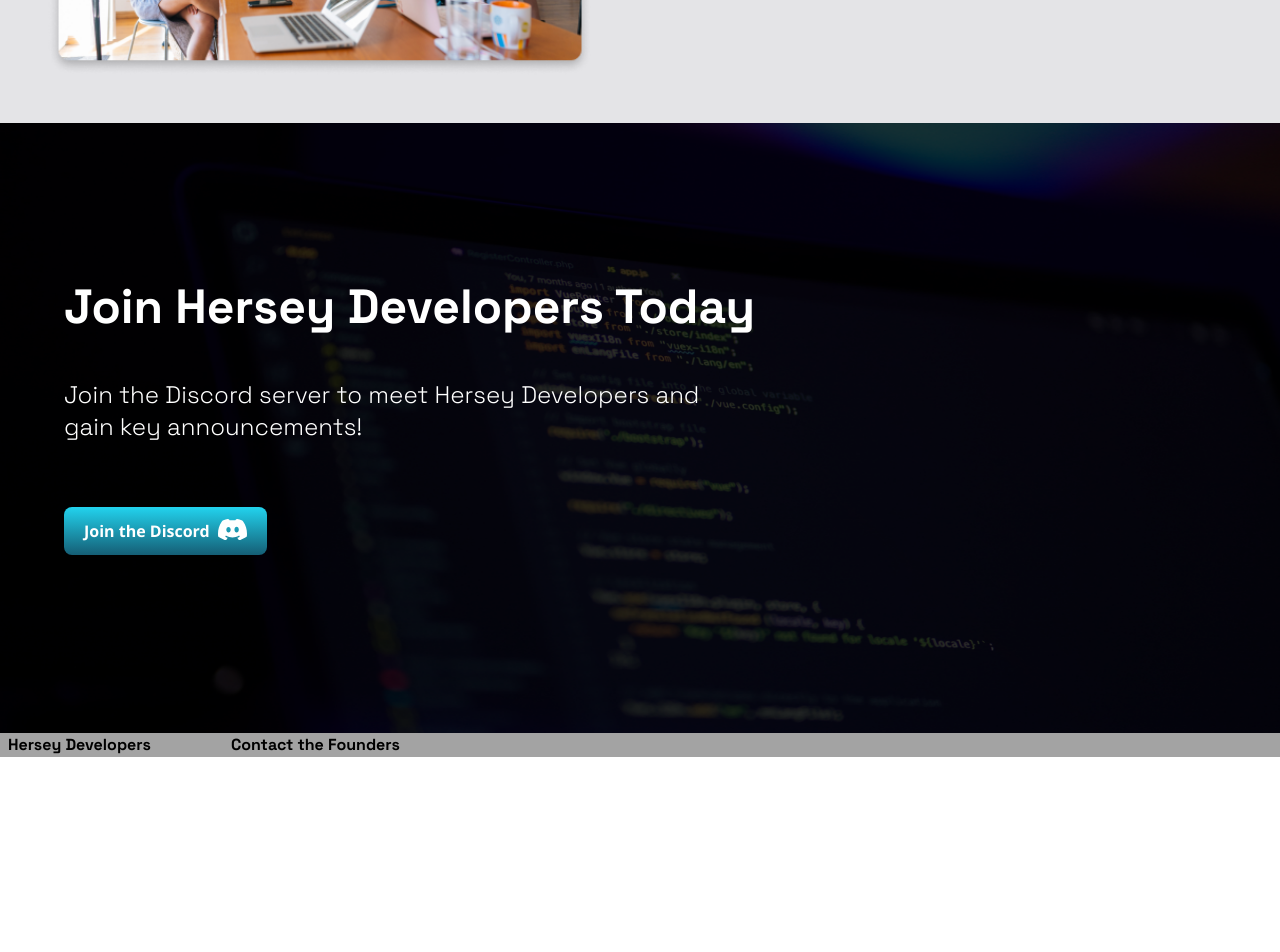
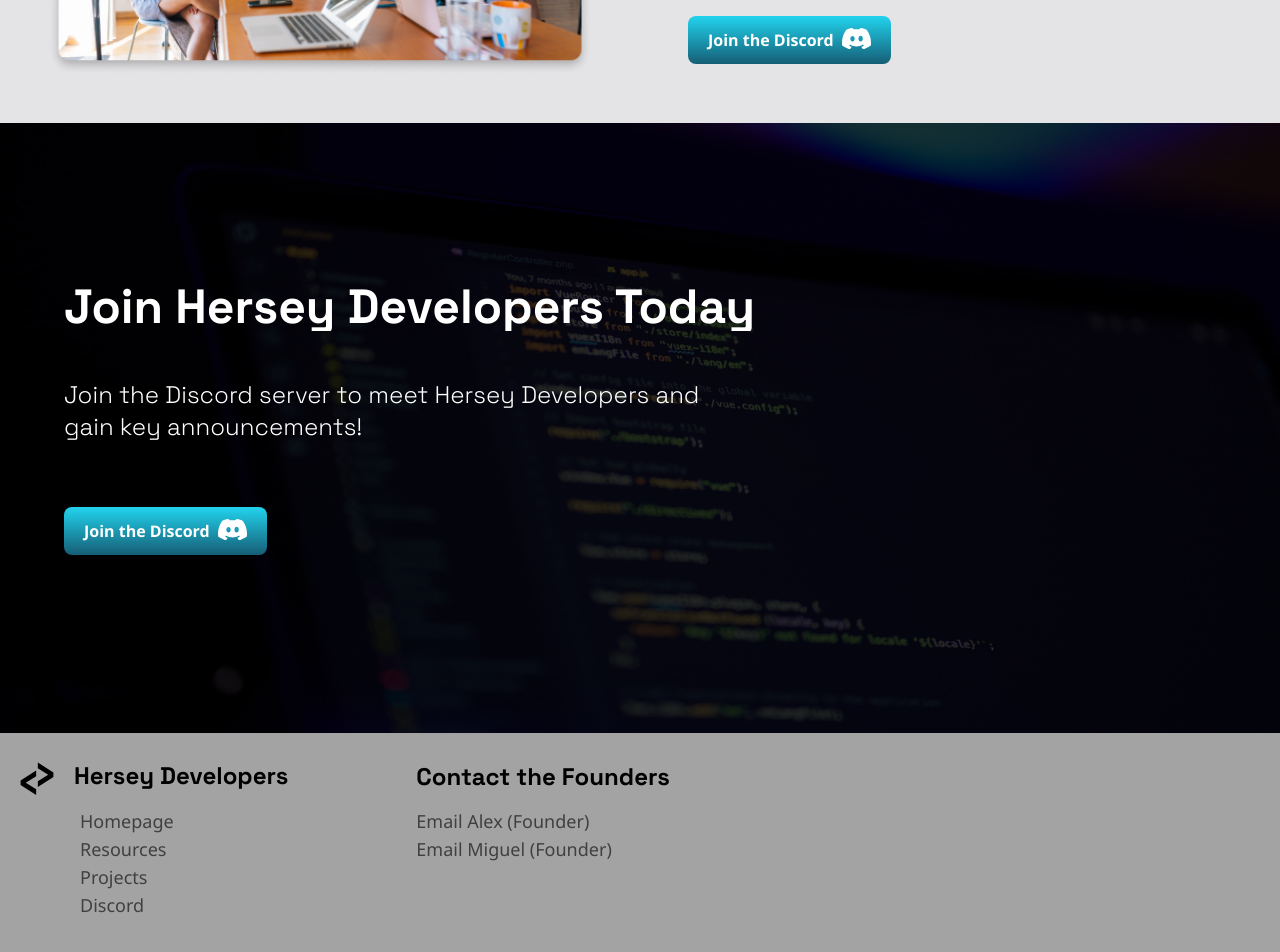
Before and after one commit to alexstrugacz/Hersey-Developers, a React (Create React App) app: page / in a window 1280 px wide. Shown: the part 2238-3190 px from the top of the page. Before the commit the page ends 2995 px from the top, so only its background shows below. Built offline with nearby package versions, Linux system fonts and the light colour scheme.

Commit message:
Full footer complete, gradient buttons complete, links complete

```diff
--- /dev/null
+++ b/src/components/global/ProjectsButton.tsx
@@ -0,0 +1,42 @@
+import React from "react"
+import { useNavigate } from "react-router-dom";
+import DiscordLogo from "../../assets/DiscordLogo";
+
+const ProjectsButton: React.FC<{
+    link: string;
+    text: string;
+    startColor: string;
+    endColor: string;
+    fullRedirect?: boolean;
+}> = (props) => {
+
+    const navigate = useNavigate();
+
+    const handleClick = () => {
+        if (props.fullRedirect) {
+            window.open(props.link, "_blank");
+        } else {
+            navigate(props.link)
+        }
+    }
+
+    return (
+        <button
+            onClick={handleClick}
+            className={
+                `bg-gradient-to-b ${props.startColor} ${props.endColor} rounded-lg p-3 px-5 w-fit hover:cursor-pointer hover:scale-105 transition-all`
+            }
+        >
+
+            <p
+                className={
+                    "flex text-md text-white font-UI font-bold"
+                }
+            >
+                {props.text}{DiscordLogo}
+            </p>
+
+        </button>
+    );
+}
+export default ProjectsButton;
--- a/src/components/landing-page/body/JoinCommunity.tsx
+++ b/src/components/landing-page/body/JoinCommunity.tsx
@@ -1,5 +1,6 @@
 import React from "react";
 import joincommunity from "../assets/images/joincommunity.png"
+import DiscordButton from "../../global/DiscordButton";
 
 const JoinCommunity: React.FC<{}> = () => {
     return (
@@ -9,6 +10,13 @@
                 <div className="w-1/2 m-12">
                     <h3 className=" mt-24 text-left font-Grotesk font-bold text-4xl">Join the <a className="text-teal-600">community</a></h3>
                     <p className="mt-8 font-UI font-light text-zinc-600 text-lg text-left">Make new friends with developers in your pod, gain direct access to leaders for help at anytime, and join AMAs with Industry Professionals throughout the internship!</p>
+                    <div className="flex mt-8">
+                        <DiscordButton
+                            link={'https://discord.gg/ZfdyycD4y4'}
+                            text={"Join the Discord"}
+                            startColor={"from-cyan-400"}
+                            endColor={"to-cyan-800"} />
+                    </div>
                 </div>
 
             </div>
--- a/src/components/landing-page/footer/Footer.tsx
+++ b/src/components/landing-page/footer/Footer.tsx
@@ -1,15 +1,15 @@
 import React from "react";
 import BackgroundImage from "../assets/images/background.png"
-import DiscordButton from "../../global/Discord";
+import DiscordButton from "../../global/DiscordButton";
 
 const Footer: React.FC<{}> = () => {
     return (
         <div className=" bg-neutral-400">
             <div className="flex align-center h-[610px] justify-start overflow-hidden">
                 <img className="absolute w-full overflow-hidden h-[610px]" src={BackgroundImage}></img>
-                <h1 className="z-20 overflow-hidden text-white font-Grotesk text-5xl font-bold text-left mt-40 ml-16">Join Hersey Developers Today</h1>
+                <h1 className="absolute overflow-hidden text-white font-Grotesk text-5xl font-bold text-left mt-40 ml-16">Join Hersey Developers Today</h1>
                 <p className="absolute z-40 w-1/2 height-[1/6] overflow-hidden text-white font-Grotesk text-2xl font-light text-left mt-64 ml-16">Join the Discord server to meet Hersey Developers and gain key announcements!</p>
-                <div className="absolute height-1/5 overflow-hidden mt-96 ml-16">
+                <div className="absolute mt-96 ml-16">
                     <DiscordButton
                         link={'https://discord.gg/ZfdyycD4y4'}
                         text={"Join the Discord"}
@@ -17,9 +17,26 @@
                         endColor={"to-cyan-800"} />
                 </div>
             </div>
-            <div className="flex">
-                <h3 className="font-bold font-Grotesk ml-2">Hersey Developers</h3>
-                <h3 className="font-bold font-Grotesk ml-20">Contact the Founders</h3>
+            <div className="flex h-[263px]">
+                <div className="">
+                    <h3 className="font-bold text-2xl font-Grotesk ml-4 mt-4"><svg className="inline mr-4" xmlns="http://www.w3.org/2000/svg" width="42" height="58" viewBox="0 0 42 58" fill="none">
+                        <path d="M20.16 45.92L4.6 35.88V31.56L20.16 21.52V27.28L9.8 33.64V33.8L20.16 40.16V45.92Z" fill="black" />
+                        <path d="M21.84 37.92L37.4 27.88V23.56L21.84 13.52V19.28L32.2 25.64V25.8L21.84 32.16V37.92Z" fill="black" />
+                    </svg>Hersey Developers</h3>
+                    <div className="font-UI font-light text-lg text-neutral-700 text-left ml-20">
+                        <a className="block" href="/">Homepage</a>
+                        <a className="block" href="/">Resources</a>
+                        <a className="block" href="/">Projects</a>
+                        <a className="block" href="/">Discord</a>
+                    </div>
+                </div>
+                <div className="ml-32">
+                    <h3 className="font-bold text-2xl font-Grotesk mt-7">Contact the Founders</h3>
+                    <div className="font-UI font-light text-lg text-neutral-700 text-left mt-3.5">
+                        <a className="block" href="mailto:astrugacz4426@stu.d214.org">Email Alex (Founder)</a>
+                        <a href="mailto:maenlle4004@stu.d214.org">Email Miguel (Founder)</a>
+                    </div>
+                </div>
             </div>
         </div>
     )
```
Also changed, not shown: src/components/global/DiscordButton.tsx (renamed from src/components/global/Discord.tsx).
